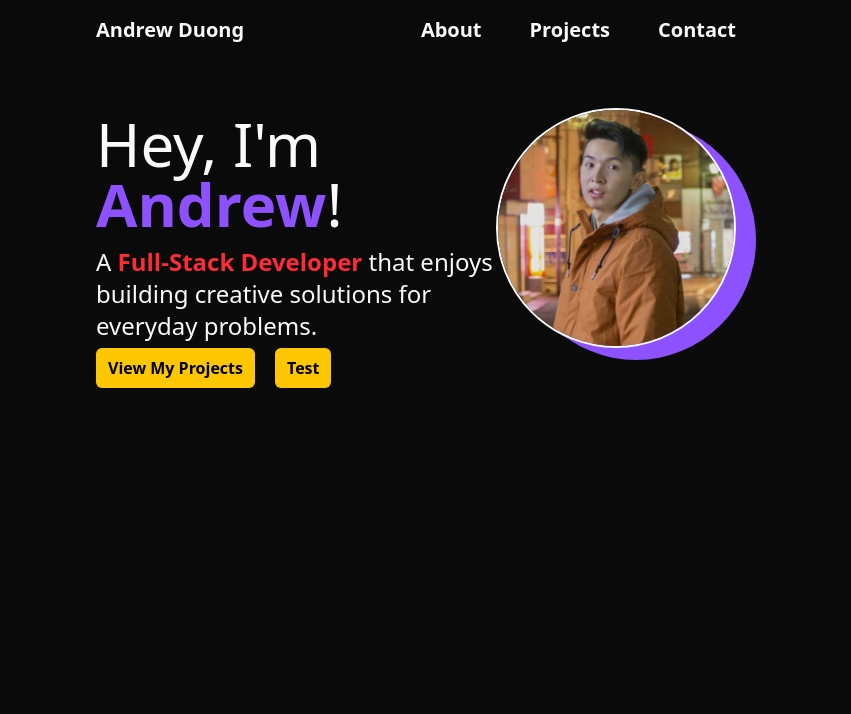
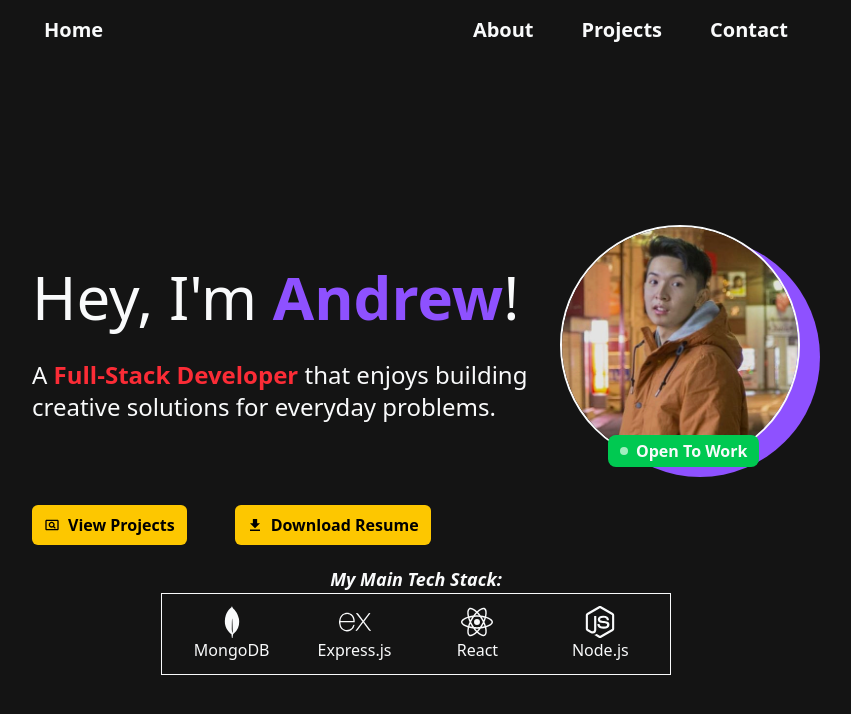
Before and after one commit to aduong3/portfolio, a React (Vite) app: page / in a window 1280 px wide. Shown: the top 714 px of the page, without its empty margins (224-1075 px from the left). Built offline with nearby package versions, Linux system fonts and the light colour scheme.

Commit message:
People can download resume now, added more styling and a few new items to the home page

```diff
--- a/package.json
+++ b/package.json
@@ -13,6 +13,7 @@
     "@tailwindcss/vite": "^4.1.3",
     "react": "^19.0.0",
     "react-dom": "^19.0.0",
+    "react-icons": "^5.5.0",
     "react-router": "^7.5.0",
     "react-router-dom": "^7.5.0",
     "tailwindcss": "^4.1.3"
--- a/src/components/Sidebar.jsx
+++ b/src/components/Header.jsx
@@ -1,9 +1,9 @@
 import { Link } from "react-router";
 
-function Sidebar() {
+function Header() {
   return (
-    <nav className="flex w-full justify-between py-4 text-xl font-bold">
-      <Link to="/">Andrew Duong</Link>
+    <nav className="flex w-full justify-between px-3 py-4 text-xl font-bold">
+      <Link to="/">Home</Link>
 
       <div className="flex gap-12">
         <Link to="/about">About</Link>
@@ -14,4 +14,4 @@ function Sidebar() {
   );
 }
 
-export default Sidebar;
+export default Header;
--- a/src/pages/Home.jsx
+++ b/src/pages/Home.jsx
@@ -1,41 +1,77 @@
 import { Link } from "react-router";
 import photo from "./../assets/Andrew_photo.png";
+import { IoMdDownload } from "react-icons/io";
+import { MdOutlinePageview } from "react-icons/md";
+import { SiExpress, SiMongodb, SiNodedotjs, SiReact } from "react-icons/si";
 
 function Home() {
   return (
     <>
-      <div className="flex items-center justify-between">
-        <section className="flex flex-col gap-3 text-left">
-          <p className="text-6xl">
+      <div className="flex flex-col items-center lg:flex-row">
+        <section className="flex flex-col gap-4 px-2 text-center md:gap-8 lg:px-0 lg:text-left">
+          <p className="text-4xl lg:text-6xl">
             Hey, I'm <span className="font-bold text-violet-500">Andrew</span>!
           </p>
-          <p className="text-2xl">
+          <p className="text-lg lg:text-2xl">
             A{" "}
             <span className="font-bold text-red-500">Full-Stack Developer</span>{" "}
             that enjoys building creative solutions for everyday problems.
           </p>
         </section>
-        <div className="relative">
-          <div className="relative z-10 h-60 w-60 overflow-hidden rounded-full border-2 border-gray-50">
+        <div className="relative my-10">
+          <div className="relative z-10 h-50 w-50 overflow-hidden rounded-full border-2 border-gray-50 md:h-60 md:w-60">
             <img
               src={photo}
               alt="Me In Japan"
               className="relative z-10 scale-140 object-top"
             />
           </div>
-          <div className="absolute top-3 left-5 z-0 h-60 w-60 rounded-full bg-violet-500"></div>
+          <div className="absolute top-3 left-5 z-0 h-50 w-50 rounded-full bg-violet-500 md:h-60 md:w-60"></div>
+          <div className="absolute bottom-[-2px] left-6 z-12 flex items-center gap-2 rounded-lg bg-green-500 px-3 py-1 md:left-12">
+            <div className="h-2 w-2 animate-pulse rounded-full bg-green-100"></div>
+            <span className="font-bold">Open To Work</span>
+          </div>
         </div>
       </div>
-      <div className="flex items-center gap-5">
+      <div className="flex items-center justify-center gap-5 lg:justify-normal lg:gap-12">
         <Link
           to="/projects"
-          className="inline-block rounded-md bg-yellow-400 px-3 py-2 font-bold text-black hover:scale-110"
+          className="flex items-center gap-2 rounded-md bg-yellow-400 px-3 py-2 font-bold text-black hover:scale-110"
         >
-          View My Projects
+          <MdOutlinePageview />
+          View Projects
         </Link>
-        <Link className="inline-block rounded-md bg-yellow-400 px-3 py-2 font-bold text-black hover:scale-110">
-          Test
-        </Link>
+        <a
+          href="/Andrew_Duong_Resume.pdf"
+          download
+          className="flex items-center gap-2 rounded-md bg-yellow-400 px-3 py-2 font-bold text-black hover:scale-110"
+        >
+          <IoMdDownload />
+          Download Resume
+        </a>
+      </div>
+      <div className="mt-5 flex flex-col px-5 md:items-center">
+        <p className="self-center text-lg font-bold italic">
+          My Main Tech Stack:
+        </p>
+        <div className="grid w-full grid-cols-4 justify-around gap-8 border-1 px-6 py-3 lg:w-[70%]">
+          <div className="flex flex-col items-center justify-center">
+            <SiMongodb className="h-8 w-8" />{" "}
+            <span className="hidden sm:inline">MongoDB</span>
+          </div>
+          <div className="flex flex-col items-center">
+            <SiExpress className="h-8 w-8" />{" "}
+            <span className="hidden sm:inline">Express.js</span>
+          </div>
+          <div className="flex flex-col items-center">
+            <SiReact className="h-8 w-8" />{" "}
+            <span className="hidden sm:inline">React</span>
+          </div>
+          <div className="flex flex-col items-center">
+            <SiNodedotjs className="h-8 w-8" />{" "}
+            <span className="hidden sm:inline">Node.js</span>
+          </div>
+        </div>
       </div>
     </>
   );
--- a/src/pages/Layout.jsx
+++ b/src/pages/Layout.jsx
@@ -1,12 +1,12 @@
 import { Outlet } from "react-router";
-import Sidebar from "../components/Sidebar";
+import Header from "../components/Header";
 
 function Layout() {
   return (
-    <div className="h-screen w-screen bg-black/96 text-gray-50">
-      <div className="mx-auto grid w-[50%] grid-rows-[auto_1fr]">
-        <Sidebar />
-        <div className="py-12">
+    <div className="h-screen w-screen bg-black/92 text-gray-50">
+      <div className="mx-auto grid h-full grid-rows-[auto_1fr] lg:w-[80%] xl:w-[60%]">
+        <Header />
+        <div className="my-auto">
           <Outlet />
         </div>
       </div>
```
Also changed, not shown: 2 other files (tests, documents, lock files or other folders).
